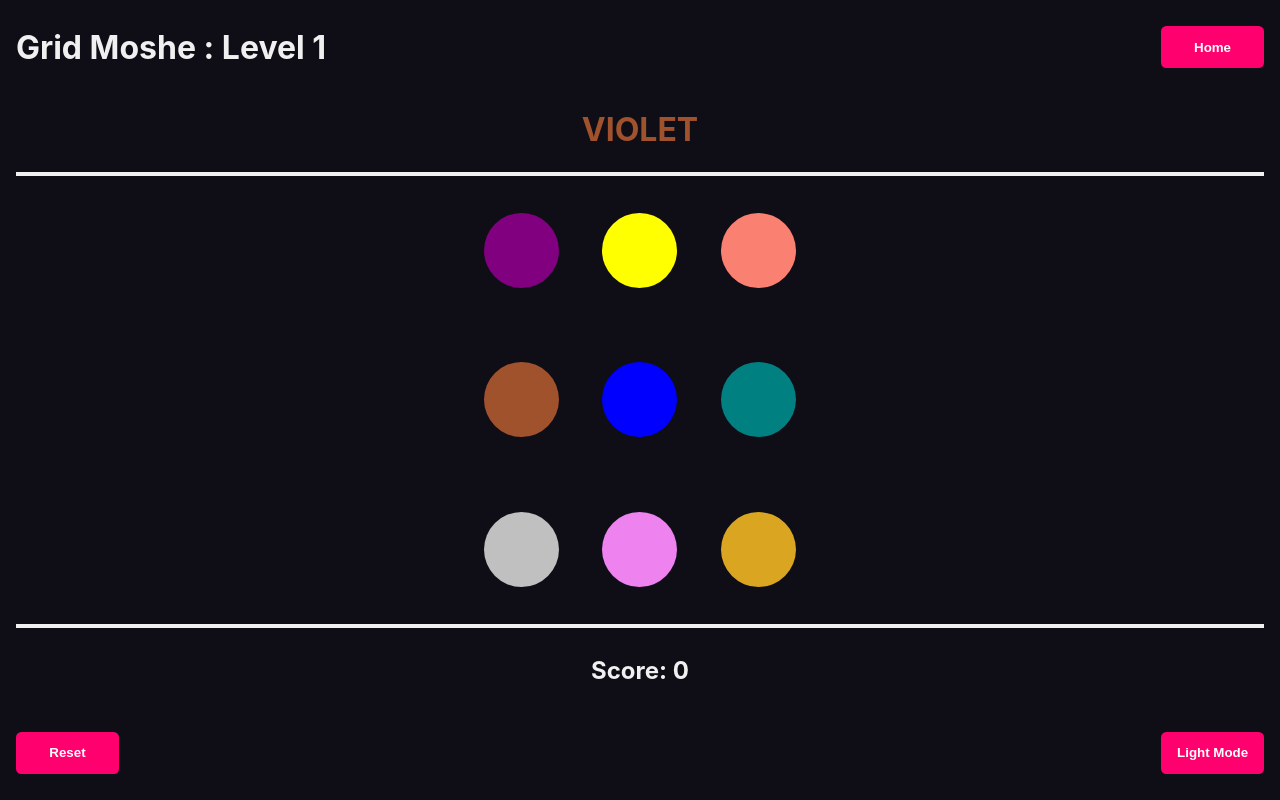
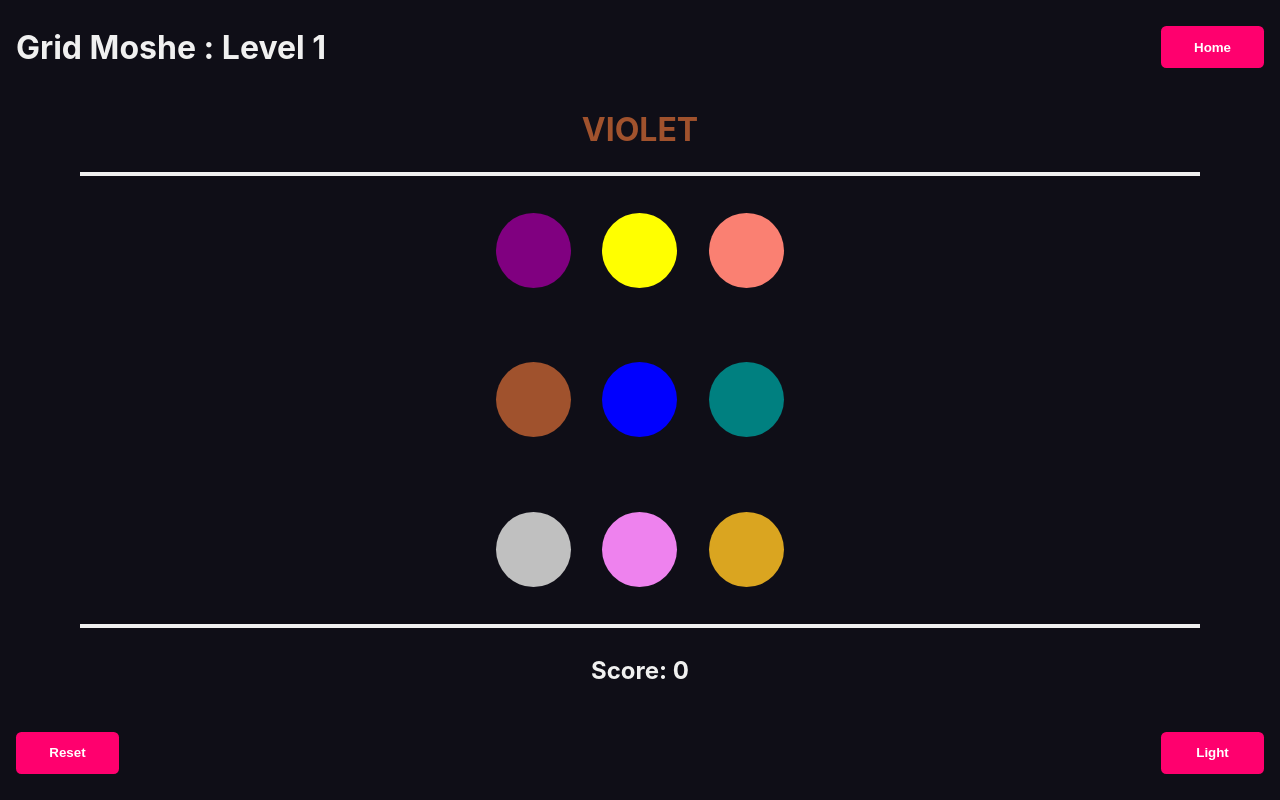
Before and after one commit to alexjp87/circles, a React (Create React App) app: page / in a window 1280 px wide. Both pictures are taken after a click on the button "Grid". Built offline with nearby package versions, Linux system fonts and the light colour scheme.

Commit message:
Change: dark mode button labels

```diff
--- a/src/App.css
+++ b/src/App.css
@@ -361,6 +361,7 @@ h1, h2 {
   display: grid;
   grid-template-columns: repeat(15, 1fr);
   grid-template-rows: repeat(14, 1fr);
+  padding: 0 4em;
 }
 .grid-game-ctnr > div { /* i.e. grid prompt container, grid mushrooms container, and score container */
   display: flex;
--- a/src/components/DarkModeToggle.js
+++ b/src/components/DarkModeToggle.js
@@ -6,7 +6,7 @@ const DarkModeToggle = ({ darkMode, toggleDarkMode }) => {
     <div className='dark-mode-toggle-ctnr'>
     <Btn
       onClick={toggleDarkMode}
-      label={darkMode ? 'Light Mode' : 'Dark Mode'}
+      label={darkMode ? 'Light' : 'Dark'}
       className="dark-mode-toggle"
     />
     </div>
```
